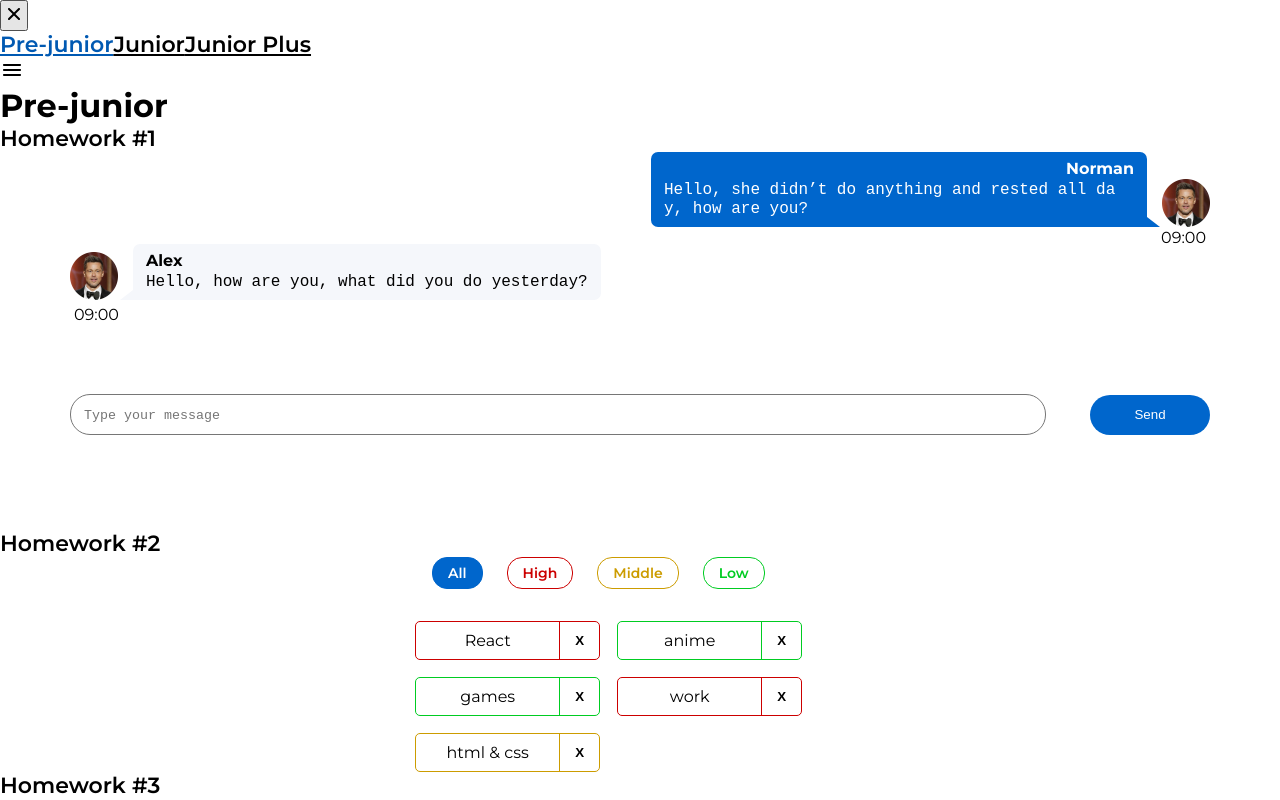
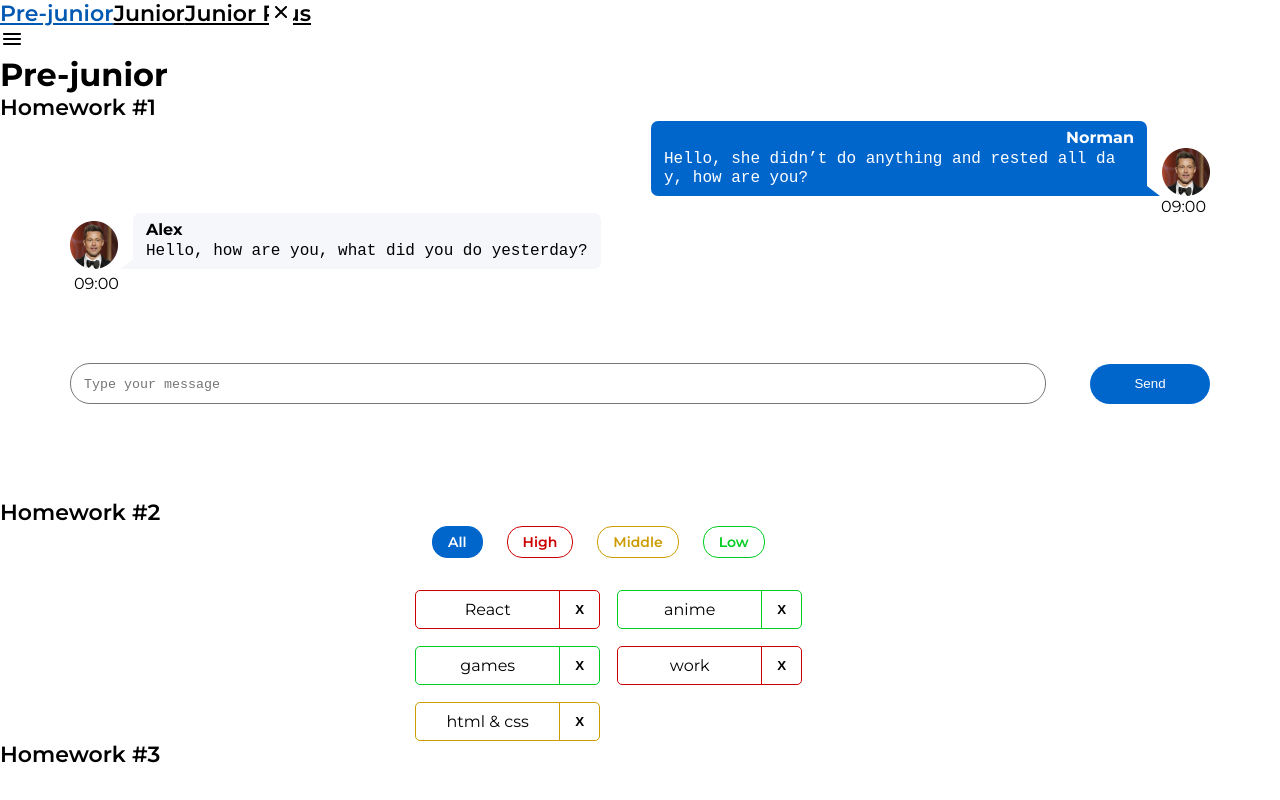
Before and after one commit to IJTINK7/hws-from-ignat, a React (Create React App) app: page /#/pre-junior in a window 1280 px wide. Shown: the top 800 px of the page. Built offline with nearby package versions, Linux system fonts and the light colour scheme.

Commit message:
Adding styles for close button

```diff
--- a/src/s2-homeworks/hw05/sidebar/Sidebar.module.css
+++ b/src/s2-homeworks/hw05/sidebar/Sidebar.module.css
@@ -1,5 +1,14 @@
 .sidebar {
+    /*position: absolute;*/
+    /*z-index: 2;*/
+    /*width: 317px;*/
+    /*height: 100%;*/
+    /*left: 233px;*/
+    /*top: 0;*/
 
+    /*background: #FFFFFF;*/
+    /*box-shadow: 0 10px 40px rgba(29, 33, 38, 0.13), 0 1px 2px rgba(29, 33, 38, 0.1);*/
+    /*border-radius: 0;*/
 }
 
 .sidebar.open {
@@ -45,6 +54,12 @@
     color: #0059B2;
 }
 .close {
+    position: absolute;
+    z-index: 3;
+    left: 269px;
+    top: 0;
+    border: none;
+    background-color: #FFFFFF;
 }
 
 .close img {
```
